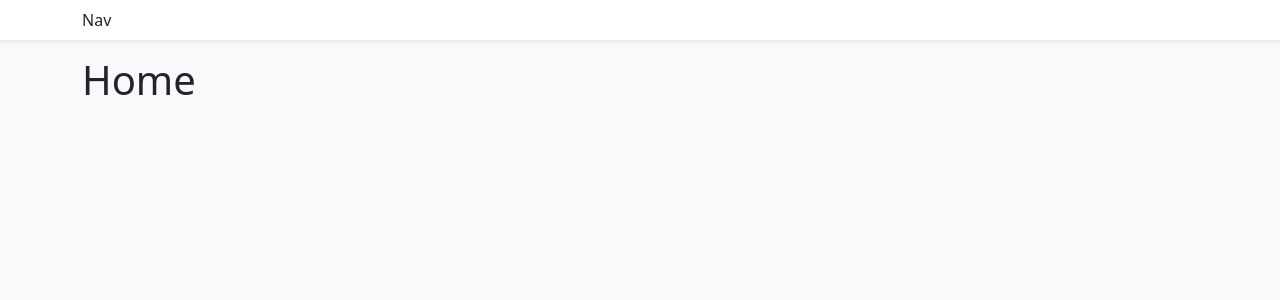
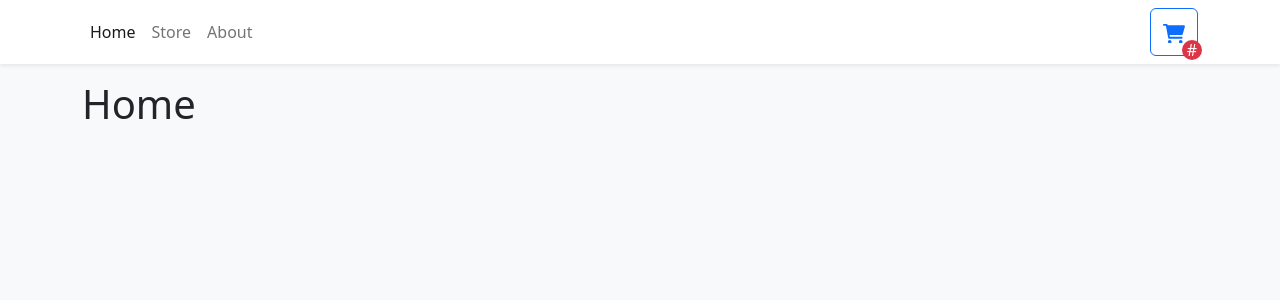
Before and after one commit to jdh2021/typescript-cart, a React (Vite) app: page / in a window 1280 px wide. Shown: the top 300 px of the page. Built offline with nearby package versions, Linux system fonts and the light colour scheme.

Commit message:
added links to Navbar. created shopping cart button, added styling

```diff
--- a/src/components/Navbar.tsx
+++ b/src/components/Navbar.tsx
@@ -1,10 +1,44 @@
-import { Container, Navbar as NavbarBs } from "react-bootstrap"
+import { Button, Container, Nav, Navbar as NavbarBs } from "react-bootstrap"
+import { NavLink } from "react-router-dom"
 
 export function Navbar() {
     // rename bootstrap Navbar since it has same name as component
     return (
-    <NavbarBs className="bg-white shadow-sm mb-3">
-        <Container>Nav</Container>
-    </NavbarBs>
+        <NavbarBs sticky="top" className="bg-white shadow-sm mb-3">
+            <Container>
+                {/* me-auto gives margin on right so button is pushed to right */}
+                <Nav className="me-auto">
+                    {/* Nav.Link acting link NavLink from react-router-dom */}
+                    <Nav.Link to="/" as={NavLink}>Home</Nav.Link>
+                    <Nav.Link to="/store" as={NavLink}>Store</Nav.Link>
+                    <Nav.Link to="/about" as={NavLink}>About</Nav.Link>
+                </Nav>
+            <Button
+                style={{width: "3rem", height: "3rem", position: "relative"}}
+                variant="outline-primary"
+                className="rounded-square">
+            <svg
+              xmlns="http://www.w3.org/2000/svg"
+              viewBox="0 0 576 512"
+              fill="currentColor"
+            >
+              <path d="M96 0C107.5 0 117.4 8.19 119.6 19.51L121.1 32H541.8C562.1 32 578.3 52.25 572.6 72.66L518.6 264.7C514.7 278.5 502.1 288 487.8 288H170.7L179.9 336H488C501.3 336 512 346.7 512 360C512 373.3 501.3 384 488 384H159.1C148.5 384 138.6 375.8 136.4 364.5L76.14 48H24C10.75 48 0 37.25 0 24C0 10.75 10.75 0 24 0H96zM128 464C128 437.5 149.5 416 176 416C202.5 416 224 437.5 224 464C224 490.5 202.5 512 176 512C149.5 512 128 490.5 128 464zM512 464C512 490.5 490.5 512 464 512C437.5 512 416 490.5 416 464C416 437.5 437.5 416 464 416C490.5 416 512 437.5 512 464z" />
+            </svg>
+            <div
+              className="rounded-circle bg-danger d-flex justify-content-center align-items-center"
+              style={{
+                color: "white",
+                width: "1.25rem",
+                height: "1.25rem",
+                position: "absolute",
+                bottom: 0,
+                right: 0,
+                transform: "translate(25%, 25%)",
+              }}
+            >#
+            </div>
+            </Button>
+            </Container>
+        </NavbarBs>
     )
 }
```
